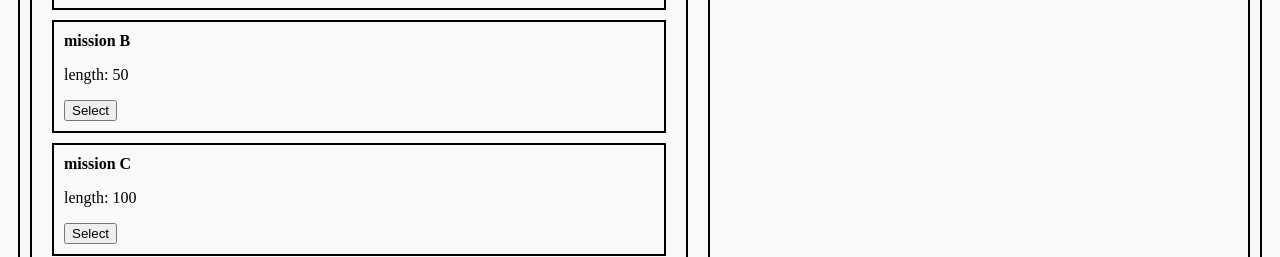
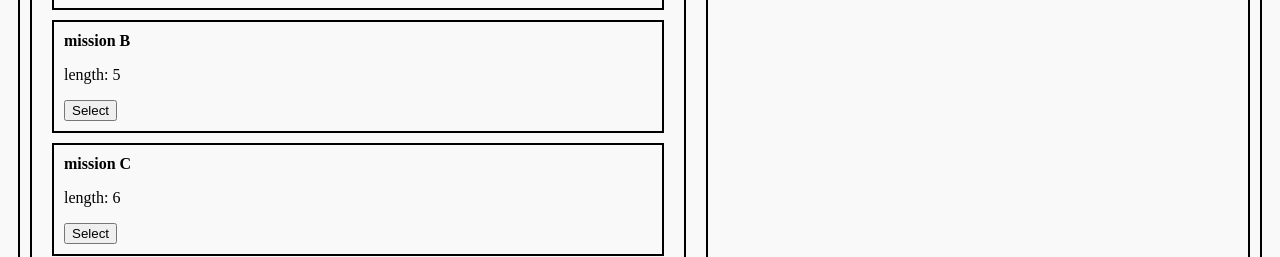
Before and after one commit to Kuramarik/Final-Project, a Vue app in the folder vue-app/: page / in a window 1280 px wide. Shown: the part 443-700 px from the top of the page. Built offline with nearby package versions, Linux system fonts and the light colour scheme.

Commit message:
WORKING: Monstersdefeated list

```diff
--- a/vue-app/src/components/Mission.vue
+++ b/vue-app/src/components/Mission.vue
@@ -15,7 +15,7 @@ export default{
    methods: {
     triggerEncounter(){
         this.currentMonster=this.monsters[Math.floor(Math.random()*this.monsters.length)]
-        console.log(this.currentMonster)
+        this.monstersDefeated.push(this.currentMonster)
         /* add a monster to the defeated list*/
     },
     startMission(){
@@ -48,6 +48,9 @@ export default{
      <button @click="startMission()">Start Mission</button>
      <p><<span v-for="i in this.progress">-</span>
      <span v-for="i in this.self.length-this.progress">&nbsp;</span>></p>
+     <br>
+     <strong>monsters defeated:</strong>
+     <p>[<span v-for="monster in this.monstersDefeated">&nbsp;{{ monster.name }}&nbsp;</span>]</p>
 </template>
 
 <style></style>
--- a/vue-app/src/components/MissionSelect.vue
+++ b/vue-app/src/components/MissionSelect.vue
@@ -13,11 +13,11 @@ export default{
                 },
                 {
                     name:"mission B",
-                    length:50
+                    length:5
                 },
                 {
                     name:"mission C",
-                    length:100
+                    length:6
                 }
             ],
             selectedMission:null
```
